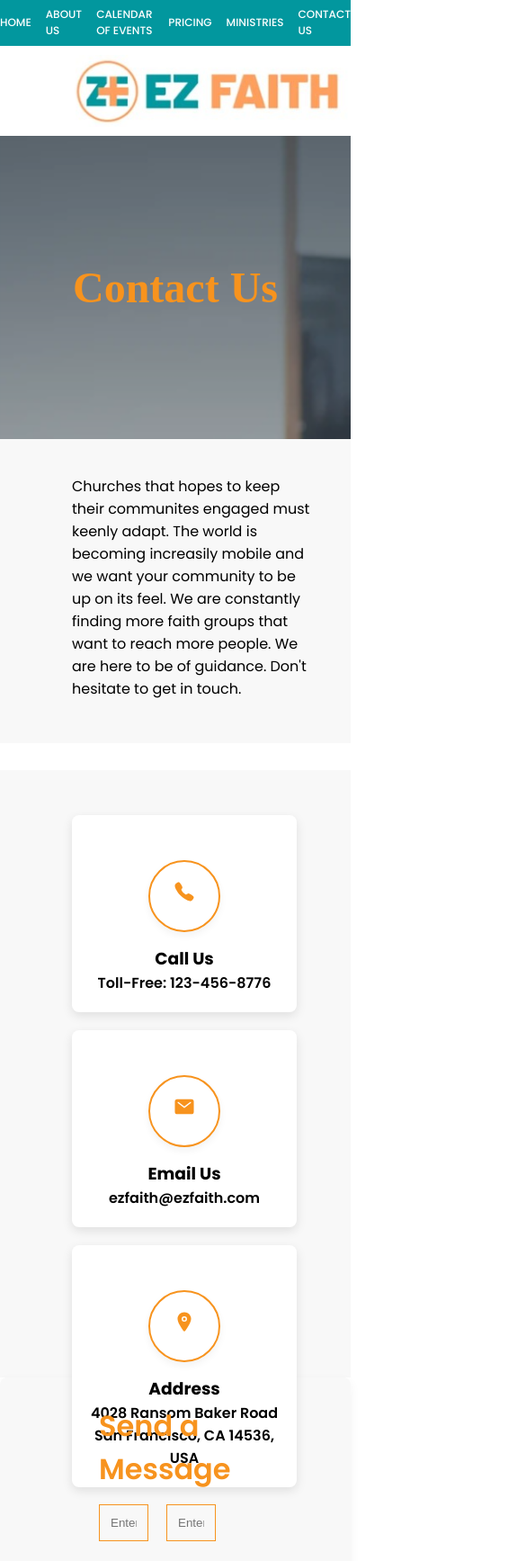
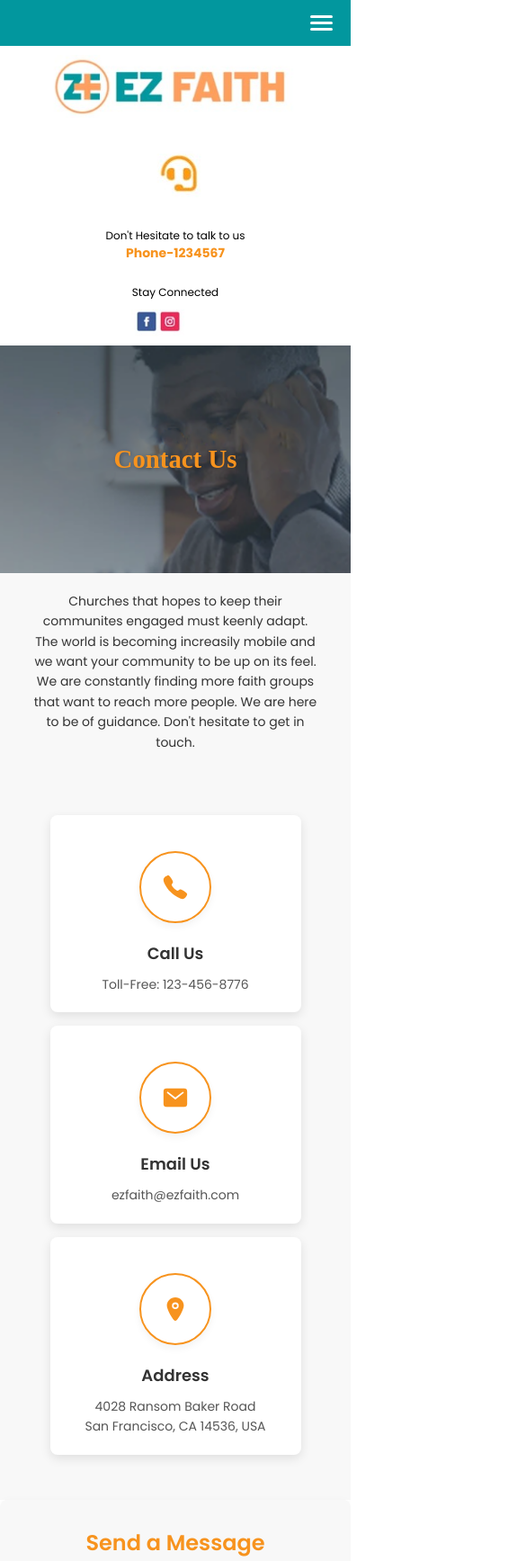
Before and after one commit to Israel-commits/EZfaith, a plain HTML site: page index.html in a window 390 px wide. Shown: the top 1735 px of the page at 90% size, 585 px wide, since content can reach past the window. Drawn offline with nearby package versions, Linux system fonts and the light colour scheme.

Commit message:
fixed a bug

```diff
--- a/index.html
+++ b/index.html
@@ -12,13 +12,21 @@
      <header>
         <!-- navbar -->
         <nav>
-            <a href="#">Home</a>
-            <a href="#">About us</a>
-            <a href="#">calendar of events</a>
-            <a href="#">pricing</a>
-            <a href="#">ministries</a>
-            <a href="#">contact us</a>
-        </nav>
+  <div class="hamburger" id="hamburger">
+    <span></span>
+    <span></span>
+    <span></span>
+  </div>
+  <div class="nav-links" id="nav-links">
+    <a href="#">Home</a>
+    <a href="#">About us</a>
+    <a href="#">Calendar of events</a>
+    <a href="#">Pricing</a>
+    <a href="#">Ministries</a>
+    <a href="#">Contact us</a>
+  </div>
+</nav>
+
         <!-- second section -->
          <div class="second">
             <img src="./images/EZ logo.jpg">
@@ -101,6 +109,7 @@
         <button type="submit">SUBMIT</button>
       </div>
     </section>
+    <script src="script.js"></script>
     <script type="module" src="https://unpkg.com/ionicons@7.1.0/dist/ionicons/ionicons.esm.js"></script>
 <script nomodule src="https://unpkg.com/ionicons@7.1.0/dist/ionicons/ionicons.js"></script>
 </body>
--- /dev/null
+++ b/script.js
@@ -0,0 +1,6 @@
+const hamburger = document.getElementById('hamburger');
+  const navLinks = document.getElementById('nav-links');
+
+  hamburger.addEventListener('click', () => {
+    navLinks.classList.toggle('active');
+  });
--- a/styles.css
+++ b/styles.css
@@ -4,103 +4,140 @@
     padding: 0;
     box-sizing: border-box;
 }
-nav{
+nav {
   display: flex;
   justify-content: center;
   align-items: center;
   background-color: #02979E;
   height: 6vh;
+  position: relative;
+  padding: 0 20px;
+}
+
+nav a {
+  text-decoration: none;
+  color: #fff;
+  font-family: 'Poppins', sans-serif;
+  font-weight: 500;
+  text-transform: uppercase;
+  font-size: 12px;
+}
+
+/* nav links wrapper */
+.nav-links {
+  display: flex;
   gap: 1rem;
 }
-nav a{
-    text-decoration: none;
-    color: #fff;
+
+/* hamburger hidden on desktop */
+.hamburger {
+  display: none;
+  flex-direction: column;
+  gap: 4px;
+  cursor: pointer;
+  position: absolute;
+  right: 20px;
+}
+
+.hamburger span {
+  display: block;
+  width: 25px;
+  height: 3px;
+  background: #fff;
+  border-radius: 3px;
+}
+.second {
+  display: flex;
+  justify-content: space-between;
   align-items: center;
-    font-family: 'poppins';
-    font-weight: 500;
-    justify-content: start;
-    text-transform: uppercase;
-    font-size: 12px;
-    word-spacing: inherit;
+  gap: 4rem; /* smaller gap for desktop */
+  margin: 10px 20px;
+  flex-wrap: wrap; /* allow stacking on smaller screens */
 }
-.second{
-    display: flex;
-    gap: 15rem;
-    margin: 10px;
-}
-.second>img{
-    padding-left: 60px;
+.second > img {
+  padding-left: 20px;
   height: 80px;
 }
-.second>.headset{
+.second .headset {
   display: flex;
-    height: 80px;
+  align-items: center;
+  gap: 10px;
+  height: auto;
 }
-.text{
-  margin-top: 10px;
+.text {
+  margin-top: 5px;
 }
-.text h5{
-    font-family: 'poppins';
+.text h5 {
+  font-family: 'Poppins', sans-serif;
   font-weight: 400;
   font-size: 14px;
 }
-.text .phone{
+.text .phone {
   color: #f7931e;
-    font-family: 'poppins';
-    font-weight: bolder;
+  font-family: 'Poppins', sans-serif;
+  font-weight: 700;
 }
-.stay{
-  font-family: 'poppins';
+.stay {
+  font-family: 'Poppins', sans-serif;
+  text-align: center;
 }
-.stay h5{
+.stay h5 {
   font-size: 14px;
   font-weight: 400;
 }
-.stay img{
+.stay img {
   height: 40px;
-  float: right;
+  margin-top: 5px;
 }
-h2{
-    font-family: 'times new roman';
-    color: #f7931e;
-    font-size: 3rem;
-}
-.banner{
+.banner {
   display: flex;
   justify-content: center;
   align-items: center;
-    height: 40vh;
+  min-height: 40vh;
   background-image: url(./images/man.png);
   background-size: cover;
   background-repeat: no-repeat;
+  background-position: center;
+  text-align: center;
 }
-.contact-intro{
+
+.banner h2 {
+  font-family: 'Times New Roman', serif;
+  color: #f7931e;
+  font-size: 3rem;
+  text-shadow: 1px 1px 4px rgba(0,0,0,0.3);
+}
+
+.contact-intro {
   background-color: #f8f8f8;
-  height: 40vh;
-  padding: 40px;
-  padding-left: 80px;
-  font-family: 'poppins';
+  padding: 40px 80px;
+  font-family: 'Poppins', sans-serif;
+  line-height: 1.6;
 }
-h4{
-    font-family: 'poppins';
-    font-weight: 500;
-    font-size: 20px;
-    color: #f7931e;
-    padding-bottom: 20px;
+
+.contact-intro p {
+  font-size: 16px;
+  color: #333;
+  max-width: 800px;
 }
+.card-section {
+  text-align: center;
+  font-family: 'Poppins', sans-serif;
+  font-weight: 600;
+  background-color: #f8f8f8;
+  padding: 50px 20px;
+}
+
+/* Info cards wrapper */
 .info-cards {
   display: flex;
   justify-content: space-between;
-  background-color: #f8f8f8;
   gap: 20px;
-  padding-left: 100px;
-  padding-right: 100px;
-  padding: 50px;
-  margin: 30px;
-  height: 80vh;
+  margin: 0 auto;
   flex-wrap: wrap;
-  margin-bottom: 40px;
+  max-width: 1200px;
 }
+/* Individual card */
 .card {
   background-color: #fff;
   box-shadow: 0px 4px 12px rgba(0,0,0,0.1);
@@ -109,69 +146,63 @@ h4{
   min-width: 250px;
   text-align: center;
   border-radius: 8px;
+  transition: transform 0.3s ease, box-shadow 0.3s ease;
 }
-.card .icon {
-  font-size: 30px;
-  margin-bottom: 10px;
-  color: #f7931e;
-  border-radius: 100px;
-}
-.icon-circle{
+/* Icon circle */
+.icon-circle {
   width: 80px;
   height: 80px;
-  border-radius: 50px;
+  border-radius: 50%;
   display: flex;
   align-items: center;
   justify-content: center;
-  font-size: 24px;
-  margin: 0 auto 15px auto;
+  font-size: 30px;
+  margin: 20px auto;
   border: 2px solid #f7931e;
   box-shadow: 0px 4px 8px rgba(0,0,0,0.05);
-  margin-top: 30px;
-  padding-bottom: 20px;
 }
-.icon-circle .ion{
+.icon-circle .ion {
   color: #f7931e;
-  align-items: center;
-  margin-top: 10px;
 }
-.h3 {
+/* Card titles */
+.card h3 {
   margin: 10px 0;
   color: #333;
+  font-weight: 600;
+  font-size: 18px;
+}
+
+/* Card text */
+.card p {
+  color: #555;
   font-weight: 400;
-  padding-top: 10px;
-  padding-bottom: 25px;
-  margin-bottom: 20px;
-}
-.card-section{
-  text-align: center;
-  font-family: 'poppins';
-  font-weight: 600;
-  background-color: #f8f8f8;
-  height: 80vh;
+  font-size: 14px;
+  line-height: 1.6;
 }
 .contact-form {
   background-color: #f8f8f8;
-  padding: 30px;
+  padding: 30px 80px;
   border-radius: 8px;
   box-shadow: 0px 4px 12px rgba(0,0,0,0.05);
+  margin: 0 auto;
 }
+
 .contact-form h3 {
   color: #f7931e;
-  font-family: 'poppins';
-  margin-bottom: 5px;
+  font-family: 'Poppins', sans-serif;
+  margin-bottom: 20px;
   font-size: 2rem;
   font-weight: 600;
-  padding-left: 80px;
+  text-align: center;
 }
+
 .form-row {
   display: flex;
   gap: 20px;
   margin-bottom: 15px;
-  padding: 10px;
-  padding-left: 80px;
-  padding-right: 120px;
+  padding: 0 20px;
 }
+
 .contact-form input,
 .contact-form textarea {
   width: 100%;
@@ -179,35 +210,227 @@ h4{
   border: 1px solid #f7931e;
   background: transparent;
   outline: none;
+  border-radius: 4px;
+  font-family: 'Poppins', sans-serif;
+  font-size: 14px;
 }
+
 textarea {
   resize: vertical;
 }
 
+/* Submit row */
 .submit-row {
   display: flex;
-  float: right;
-  justify-content: space-between;
+  align-items: center;
+  justify-content: flex-end;
+  gap: 10px;
+  margin-top: 10px;
+  padding: 0 20px;
 }
-.submit-row p{
-  display: flex;
-  align-items: center;
-  justify-content: center;
-  font-family: 'poppins';
+
+.submit-row p {
+  margin: 0;
+  font-family: 'Poppins', sans-serif;
   font-size: 14px;
   color: #333;
 }
+
 button {
   background-color: #f7931e;
   color: white;
   padding: 12px 24px;
   border: none;
   font-weight: bold;
-  width: 100px;
+  border-radius: 4px;
+  cursor: pointer;
 }
+
+button:hover {
+  background-color: #d97c17;
+}
+
+input.captcha {
+  width: 60px;
+  height: 40px;
+  text-align: center;
+  font-weight: bold;
+  border-radius: 4px;
+}
+
+
+
+/* Responsive */
+@media (max-width: 768px) {
+  .nav-links {
+    display: none;
+    flex-direction: column;
+    position: absolute;
+    top: 6vh;
+    right: 0;
+    background: #02979E;
+    width: 100%;
+    padding: 10px 0;
+    text-align: center;
+  }
+
+  .nav-links a {
+    padding: 10px 0;
+    display: block;
+  }
+
+  .nav-links.active {
+    display: flex;
+  }
+
+  .hamburger {
+    display: flex;
+  }
+}
+/* second section */
+/* Responsive Tweaks */
+@media (max-width: 992px) {
+  .second {
+    gap: 2rem;
+  }
+}
+
+@media (max-width: 768px) {
+  .second {
+    flex-direction: column;
+    align-items: center;
+    gap: 1.5rem;
+    text-align: center;
+  }
+
+  .second > img {
+    padding-left: 0;
+    height: 70px;
+  }
+
+  .headset {
+    flex-direction: column;
+    text-align: center;
+  }
+
+  .stay img {
+    float: none;
+    margin: 10px auto 0 auto;
+    display: block;
+  }
+}
+
+@media (max-width: 480px) {
+  .text h5 {
+    font-size: 12px;
+  }
+
+  .text .phone {
+    font-size: 14px;
+  }
+
+  .stay h5 {
+    font-size: 12px;
+  }
+
+  .stay img {
+    height: 30px;
+  }
+}
+/* para */
+/* Responsive adjustments */
+@media (max-width: 992px) {
+  .contact-intro {
+    padding: 30px 50px;
+  }
+}
+
+@media (max-width: 768px) {
+  .banner h2 {
+    font-size: 2.2rem;
+    padding: 0 15px;
+  }
+
+  .contact-intro {
+    padding: 20px 30px;
+  }
+
+  .contact-intro p {
+    font-size: 15px;
+  }
+}
+
+@media (max-width: 480px) {
+  .banner {
+    min-height: 30vh;
+    padding: 10px;
+    background-size: cover;
+  }
+
+  .banner h2 {
+    font-size: 1.8rem;
+  }
+
+  .contact-intro {
+    padding: 20px 35px;
+  }
+
+  .contact-intro p {
+    font-size: 14px;
+    text-align: center;
+  }
+}
+/* card */
+/* ✅ Responsive tweaks */
+@media (max-width: 992px) {
+  .info-cards {
+    gap: 15px;
+    padding: 0 20px;
+  }
+}
+
+@media (max-width: 768px) {
+  .info-cards {
+    flex-direction: column;
+    align-items: center;
+  }
+
+  .card {
+    width: 90%;
+    max-width: 400px;
+  }
+}
+/* ✅ Responsive tweaks */
+@media (max-width: 768px) {
+  .form-row {
+    flex-direction: column;
+    padding: 0;
+  }
+
+  .submit-row {
+    flex-direction: column;
+    align-items: flex-start;
+    gap: 10px;
+    padding: 0;
+  }
+
+  button {
+    width: 100%;
+  }
+}
+
+@media (max-width: 480px) {
+  .contact-form h3 {
+    font-size: 1.5rem;
+  }
+
+  .contact-form input,
+  .contact-form textarea {
+    font-size: 13px;
+  }
+
   input.captcha {
     width: 50px;
-  height: 50px;
-  padding: 15px;
-  box-sizing: border-box;
+    height: 35px;
   }
+}
```
Lines whose indentation alone changed are shown as unchanged.
